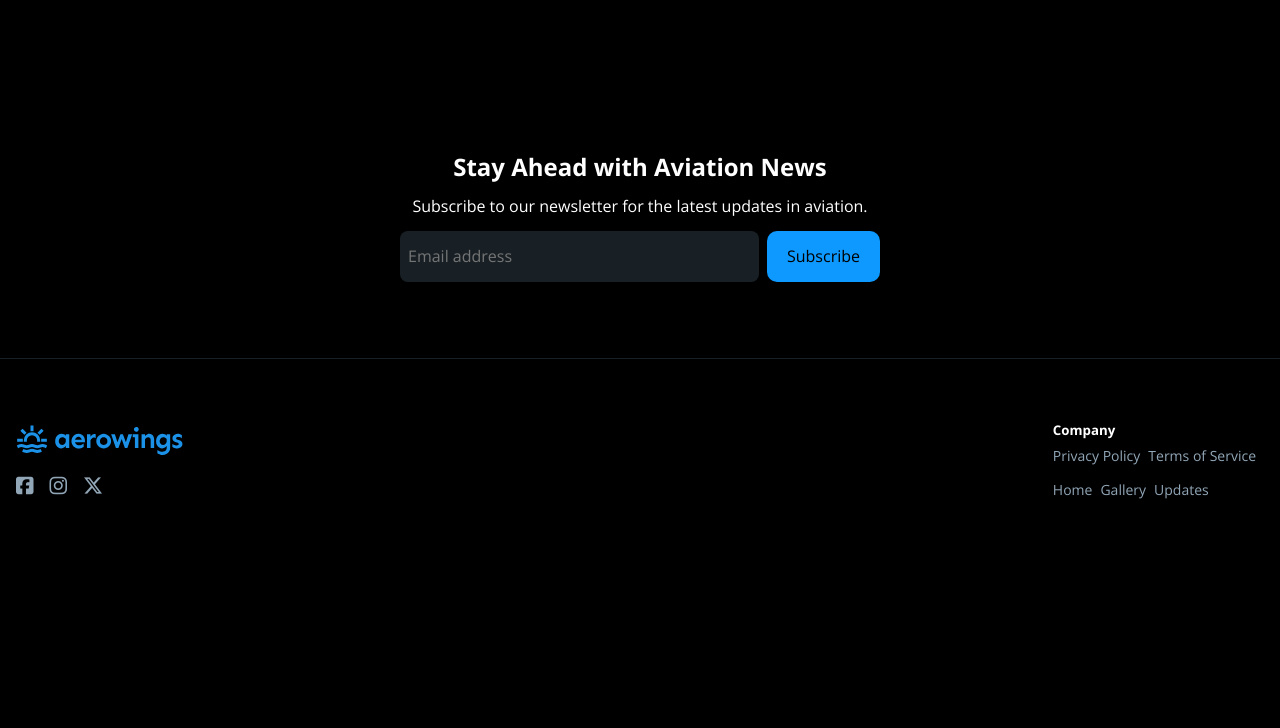
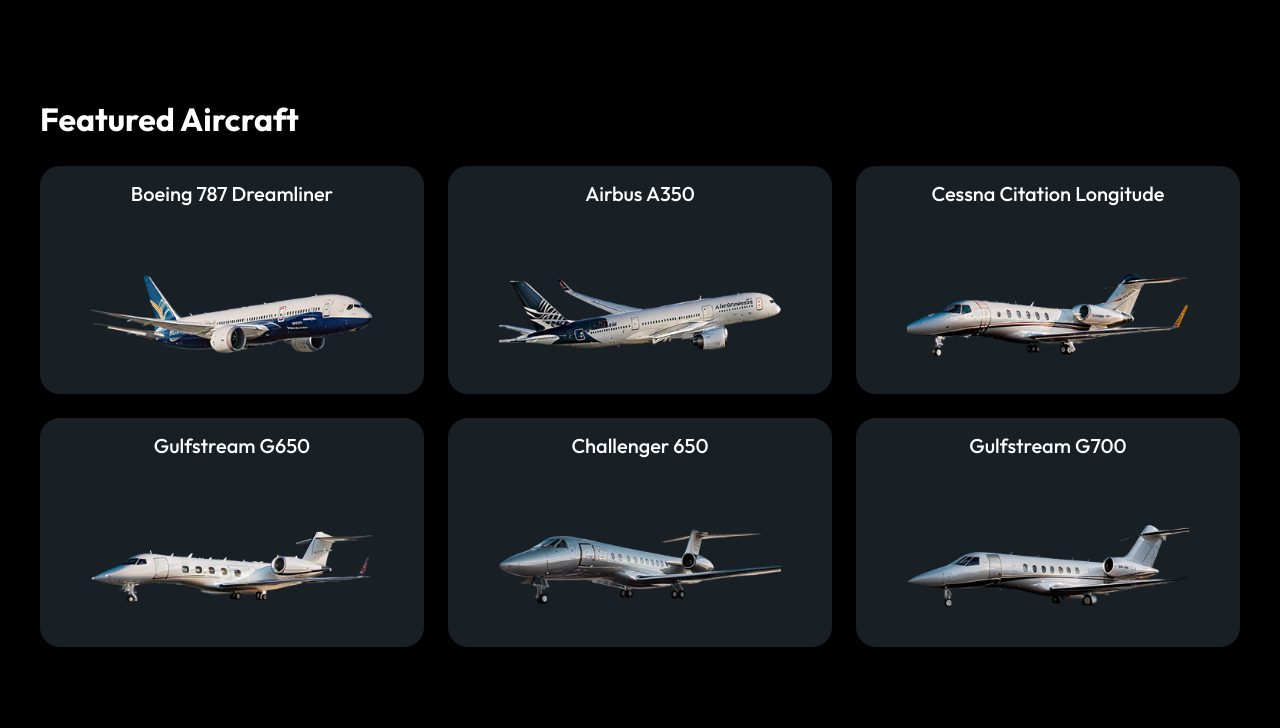
Before and after one commit to DrexelDesign/151-Aviation-Final, a website: page deploy/index.html in a window 1280 px wide. Shown: the part 1090-1818 px from the top of the page. Before the commit the page ends 1605 px from the top, so only its background shows below. Drawn offline with nearby package versions, Linux system fonts and the light colour scheme.

Commit message:
added featured

```diff
--- a/deploy/index.html
+++ b/deploy/index.html
@@ -63,6 +63,43 @@
     <div id="home-intro-wrapper">
         <p>About Modern Aviation: A brief overview of modern aviation technology and advancements. Key statistics about the aviation industry.</p>
     </div>
+</section><section id="featuered">
+    <div id="featuered-wrapper">
+        <h1>Featured Aircraft</h1>
+            <ul>
+                <li>
+                    <a href="#">
+                    <h4>Boeing 787 Dreamliner</h4>
+                    <img src="img/home/featured/feature-1.png" alt="Boeing 787 Dreamliner"></a>
+                </li>
+                <li>
+                    <a href="#">
+                    <h4>Airbus A350</h4>
+                    <img src="img/home/featured/feature-2.png" alt="Airbus A350"></a>
+                </li>
+                <li>
+                    <a href="#">
+                    <h4>Cessna Citation Longitude</h4>
+                    <img src="img/home/featured/feature-3.png" alt="Cessna Citation Longitude"></a>
+                </li>
+                <li>
+                    <a href="#">
+                    <h4>Gulfstream G650</h4>
+                    <img src="img/home/featured/feature-4.png" alt="Gulfstream G650"></a>
+                </li>
+                <li>
+                    <a href="#">
+                    <h4>Challenger 650</h4>
+                    <img src="img/home/featured/feature-5.png" alt="Challenger 650"></a>
+                </li>
+                <li>
+                    <a href="#">
+                    <h4>Gulfstream G700</h4>
+                    <img src="img/home/featured/feature-6.png" alt="Gulfstream G700"></a>
+                </li>
+            </ul>
+    </div>
+
 </section>
 <section id="subscribe">
     <div id="subscribe-content">
--- a/dev/scss/base/_typography.scss
+++ b/dev/scss/base/_typography.scss
@@ -15,6 +15,7 @@
 h1,h2,h3,h4,h5,h6{
     margin: 0;
     padding: 0;
+    font-family: "Outfit", sans-serif;
 }
 
 
--- /dev/null
+++ b/dev/scss/sections/home/_featured.scss
@@ -0,0 +1,65 @@
+/* =============
+    Home Featured
+============= */
+@use "../../helpers";
+
+
+#featuered{
+    padding: 24px;
+
+    #featuered-wrapper{
+
+        @include helpers.xl{
+            width: 1200px;
+            margin: 0 auto;
+        }
+
+        h1{
+            color: var(--white);
+            margin-bottom: 28px;
+
+        }
+            ul{
+                display: grid;
+                gap: 24px;
+
+                @include helpers.md{
+                    grid-template-columns: 50% auto;
+                }
+
+                @include helpers.lg{
+                    grid-template-columns: repeat(3, 1fr);
+                }
+
+
+
+                li{
+                    background-color: var(--smoke);
+                    padding: 16px;
+                    border-radius: 20px;
+                    text-align: center;
+                    box-sizing: border-box;
+                    a:link, a:visited{
+
+                    h4{
+                        color: var(--white);
+                        font-size: helpers.rem-calc(20);
+                        font-weight: 500;
+                    }
+
+                    img{
+                        width: 80%;
+                        margin: 0 auto;
+                    }
+
+                    &:hover, &:active{
+                        h4{
+                            color: var(--blue);
+
+                        }
+                    }
+                }
+            }
+        }
+    }
+}
--- a/dev/scss/styles.scss
+++ b/dev/scss/styles.scss
@@ -23,3 +23,4 @@
 
 @forward "sections/home/_intro";
 @forward "sections/home/_hero";
+@forward "sections/home/_featured";
```
Also changed, not shown: deploy/css/styles.css, 2 other files.
